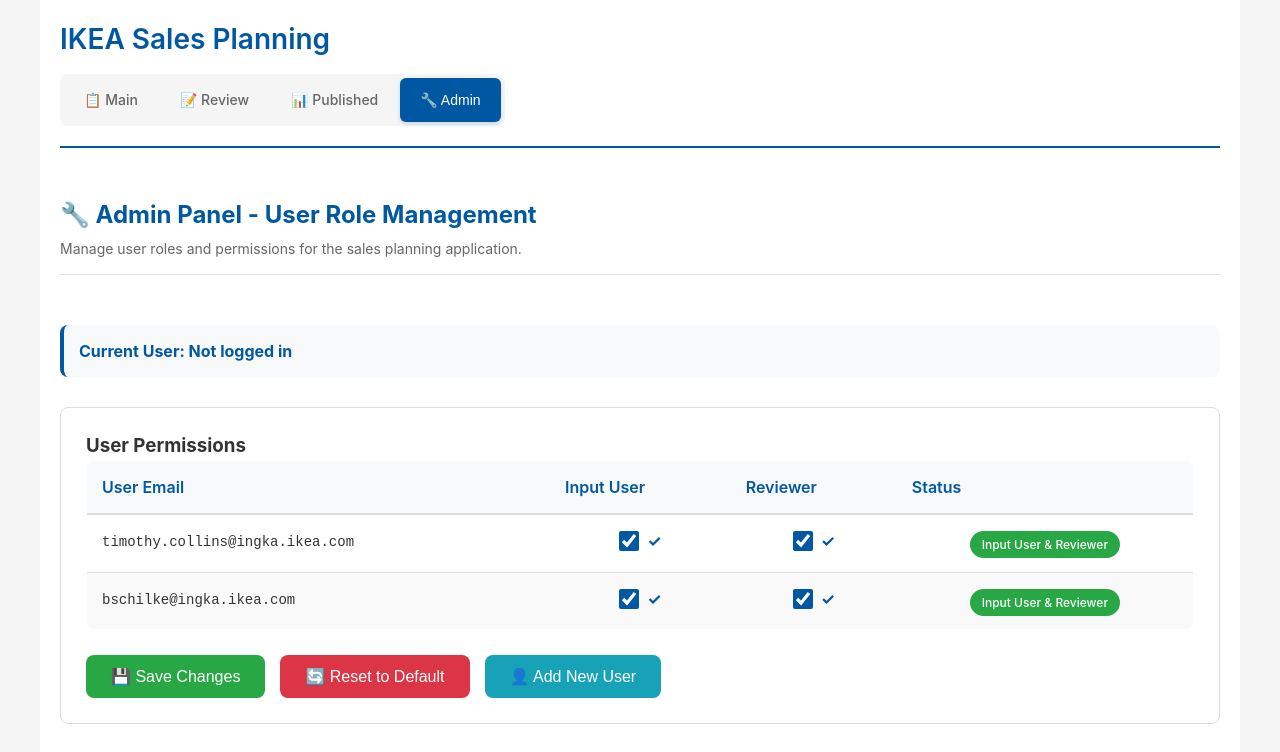
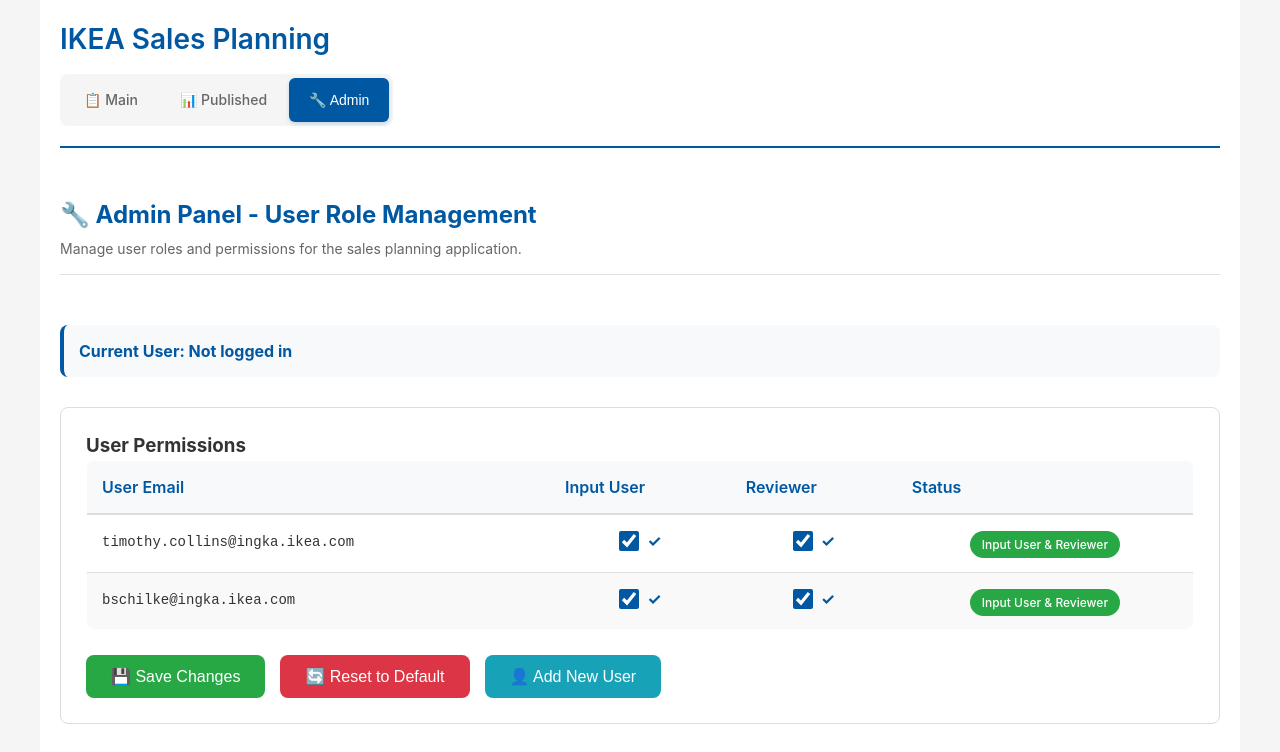
Before and after one commit to wookietim/Slaes-Planning-project-test, a React (Vite) app: page /admin in a window 1280 px wide. Shown: the top 752 px of the page. Built offline with nearby package versions, Linux system fonts and the light colour scheme.

Commit message:
Fixed a bug wiuth the tabs

```diff
--- a/src/AdminPage.tsx
+++ b/src/AdminPage.tsx
@@ -10,6 +10,25 @@
 }
 
 const AdminPage: React.FC = () => {
+  // Check if current user has reviewer role
+  const checkUserRole = (role: 'inputUser' | 'reviewer'): boolean => {
+    const currentUser = localStorage.getItem('currentUser');
+    if (!currentUser) return false;
+
+    const userRoles = localStorage.getItem('userRoles');
+    if (!userRoles) return false;
+
+    try {
+      const roles = JSON.parse(userRoles);
+      return roles[currentUser]?.[role] || false;
+    } catch (error) {
+      console.error('Failed to parse user roles:', error);
+      return false;
+    }
+  };
+
+  const isReviewer = checkUserRole('reviewer');
+
   const [users, setUsers] = useState<UsersData>({});
   const [currentUser, setCurrentUser] = useState<string>('');
 
@@ -137,9 +156,11 @@
             <a href="/main" className="tab">
               📋 Main
             </a>
-            <a href="/review" className="tab">
-              📝 Review
-            </a>
+            {isReviewer && (
+              <a href="/review" className="tab">
+                📝 Review
+              </a>
+            )}
             <a href="/published" className="tab">
               📊 Published
             </a>
--- a/src/components/DataManagementPage.tsx
+++ b/src/components/DataManagementPage.tsx
@@ -3,6 +3,25 @@
 import apiService, { SalesPlan } from '../services/apiService';
 
 const DataManagementPage: React.FC = () => {
+  // Check if current user has reviewer role
+  const checkUserRole = (role: 'inputUser' | 'reviewer'): boolean => {
+    const currentUser = localStorage.getItem('currentUser');
+    if (!currentUser) return false;
+
+    const userRoles = localStorage.getItem('userRoles');
+    if (!userRoles) return false;
+
+    try {
+      const roles = JSON.parse(userRoles);
+      return roles[currentUser]?.[role] || false;
+    } catch (error) {
+      console.error('Failed to parse user roles:', error);
+      return false;
+    }
+  };
+
+  const isReviewer = checkUserRole('reviewer');
+
   const [entries, setEntries] = useState<SalesPlan[]>([]);
   const [loading, setLoading] = useState(true);
   const [error, setError] = useState<string | null>(null);
@@ -114,9 +133,11 @@
               <a href="/main" className="tab">
                 📋 Main
               </a>
-              <a href="/review" className="tab">
-                📝 Review
-              </a>
+              {isReviewer && (
+                <a href="/review" className="tab">
+                  📝 Review
+                </a>
+              )}
               <a href="/published" className="tab">
                 📊 Published
               </a>
--- a/src/components/PublishedPage.tsx
+++ b/src/components/PublishedPage.tsx
@@ -16,6 +16,25 @@
 }
 
 const PublishedPage: React.FC = () => {
+  // Check if current user has reviewer role
+  const checkUserRole = (role: 'inputUser' | 'reviewer'): boolean => {
+    const currentUser = localStorage.getItem('currentUser');
+    if (!currentUser) return false;
+
+    const userRoles = localStorage.getItem('userRoles');
+    if (!userRoles) return false;
+
+    try {
+      const roles = JSON.parse(userRoles);
+      return roles[currentUser]?.[role] || false;
+    } catch (error) {
+      console.error('Failed to parse user roles:', error);
+      return false;
+    }
+  };
+
+  const isReviewer = checkUserRole('reviewer');
+
   const [publishedPlans, setPublishedPlans] = useState<SalesPlan[]>([]);
   const [loading, setLoading] = useState(true);
   const [error, setError] = useState<string | null>(null);
@@ -135,9 +154,11 @@
             <a href="/main" className="tab">
               📋 Main
             </a>
-            <a href="/review" className="tab">
-              📝 Review
-            </a>
+            {isReviewer && (
+              <a href="/review" className="tab">
+                📝 Review
+              </a>
+            )}
             <button className="tab active">
               📊 Published
             </button>
--- a/src/components/ReviewPage.tsx
+++ b/src/components/ReviewPage.tsx
@@ -26,6 +26,31 @@
 const ReviewPage: React.FC = () => {
   const location = useLocation();
   const [searchParams] = useSearchParams();
+
+  // Check if current user has reviewer role
+  const checkUserRole = (role: 'inputUser' | 'reviewer'): boolean => {
+    const currentUser = localStorage.getItem('currentUser');
+    if (!currentUser) return false;
+
+    const userRoles = localStorage.getItem('userRoles');
+    if (!userRoles) return false;
+
+    try {
+      const roles = JSON.parse(userRoles);
+      return roles[currentUser]?.[role] || false;
+    } catch (error) {
+      console.error('Failed to parse user roles:', error);
+      return false;
+    }
+  };
+
+  const isReviewer = checkUserRole('reviewer');
+
+  // Redirect non-reviewers to main page
+  if (!isReviewer) {
+    window.location.href = '/main';
+    return null;
+  }
   const [salesPlans, setSalesPlans] = useState<SalesPlan[]>([]);
   const [loading, setLoading] = useState(true);
   const [error, setError] = useState<string | null>(null);
@@ -239,9 +264,11 @@
               <a href="/main" className="tab">
                 📋 Main
               </a>
-              <button className="tab active">
-                📝 Review
-              </button>
+              {isReviewer && (
+                <button className="tab active">
+                  📝 Review
+                </button>
+              )}
               <a href="/published" className="tab">
                 📊 Published
               </a>
```
